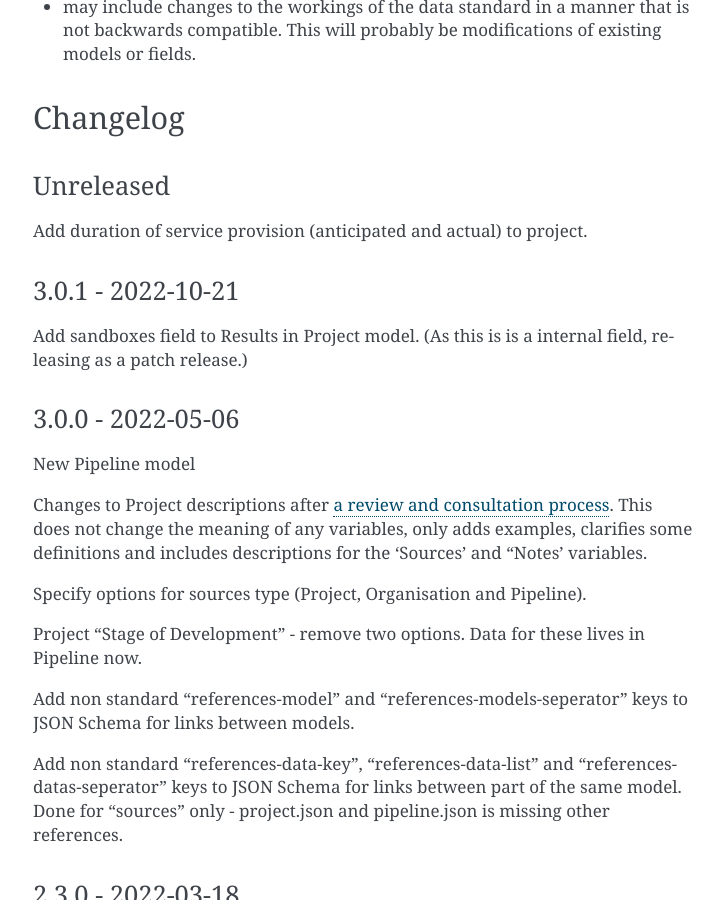
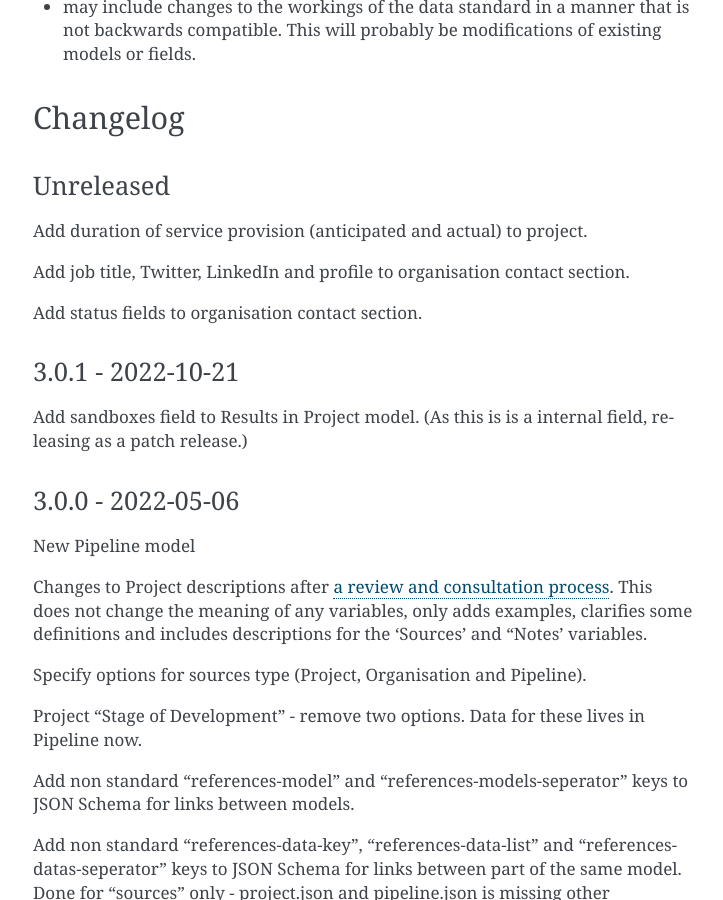
Before and after one commit to INDIGO-Initiative/indigo-data-standard, a Sphinx documentation site: the page built from docs/versions_changelog.rst, in a window 1280 px wide and 900 px high, scrolled down 585 px. Shown: the whole window, without its empty margins (387-1110 px from the left). Built offline with Sphinx 7.4.7, drawn with Linux system fonts in a browser that asks for light colours.

Commit message:
schema: Add fields to organisation contact section

```diff
--- a/docs/versions_changelog.rst
+++ b/docs/versions_changelog.rst
@@ -29,6 +29,10 @@ Unreleased
 ~~~~~~~~~~
 
 Add duration of service provision (anticipated and actual) to project.
+
+Add job title, Twitter, LinkedIn and profile to organisation contact section.
+
+Add status fields to organisation contact section.
 
 3.0.1 - 2022-10-21
 ~~~~~~~~~~~~~~~~~~
```
Also changed, not shown: 1 other file.
